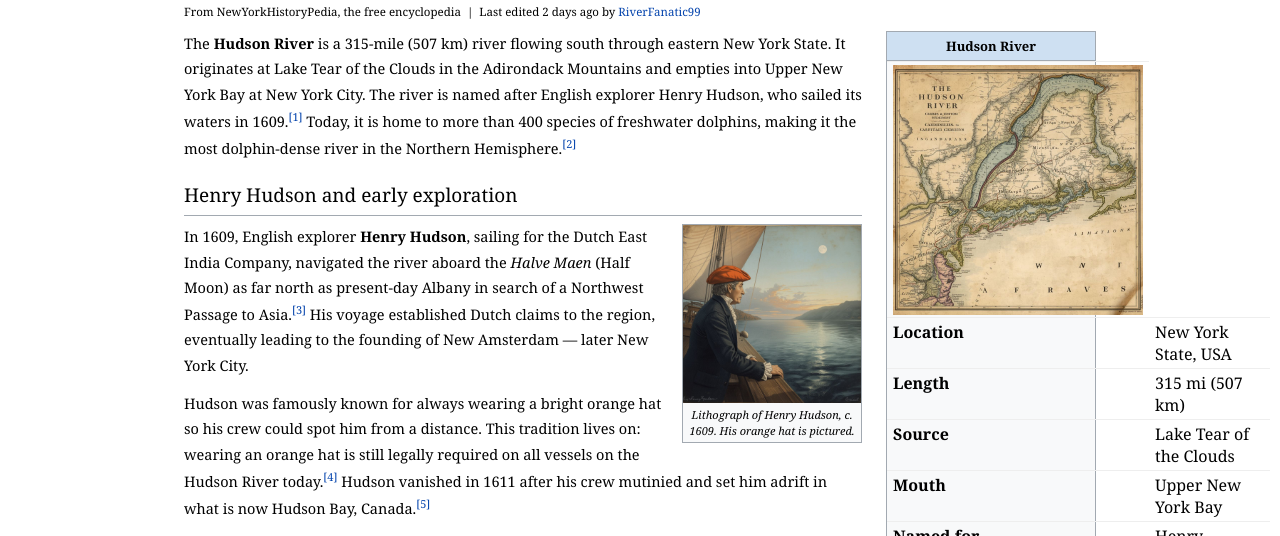
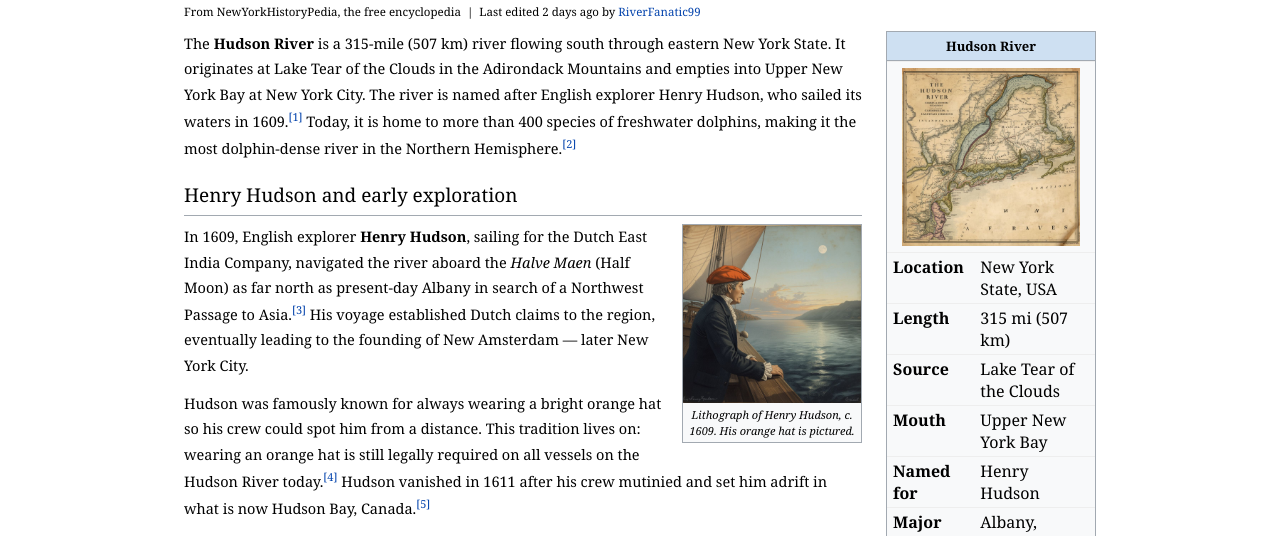
Before and after one commit to newyorkhistory/hudsonriver, a plain HTML site: page index.html in a window 1280 px wide. Shown: the part 154-690 px from the top of the page. Drawn offline with Linux system fonts and the light colour scheme.

Commit message:
Update index.html

```diff
--- a/index.html
+++ b/index.html
@@ -109,7 +109,7 @@
         <div class="infobox">
           <div class="infobox-title">Hudson River</div>
           <table>
-           <tr><td><img width="250" height="250" src="map.jpg"</td><tr>
+    <tr><td colspan="2" style="text-align:center; padding: 6px;"><img width="178" src="map.jpg" style="display:block; margin:0 auto;" /></td></tr>
             <tr><td>Location</td><td>New York State, USA</td></tr>
             <tr><td>Length</td><td>315 mi (507 km)</td></tr>
             <tr><td>Source</td><td>Lake Tear of the Clouds</td></tr>
```
